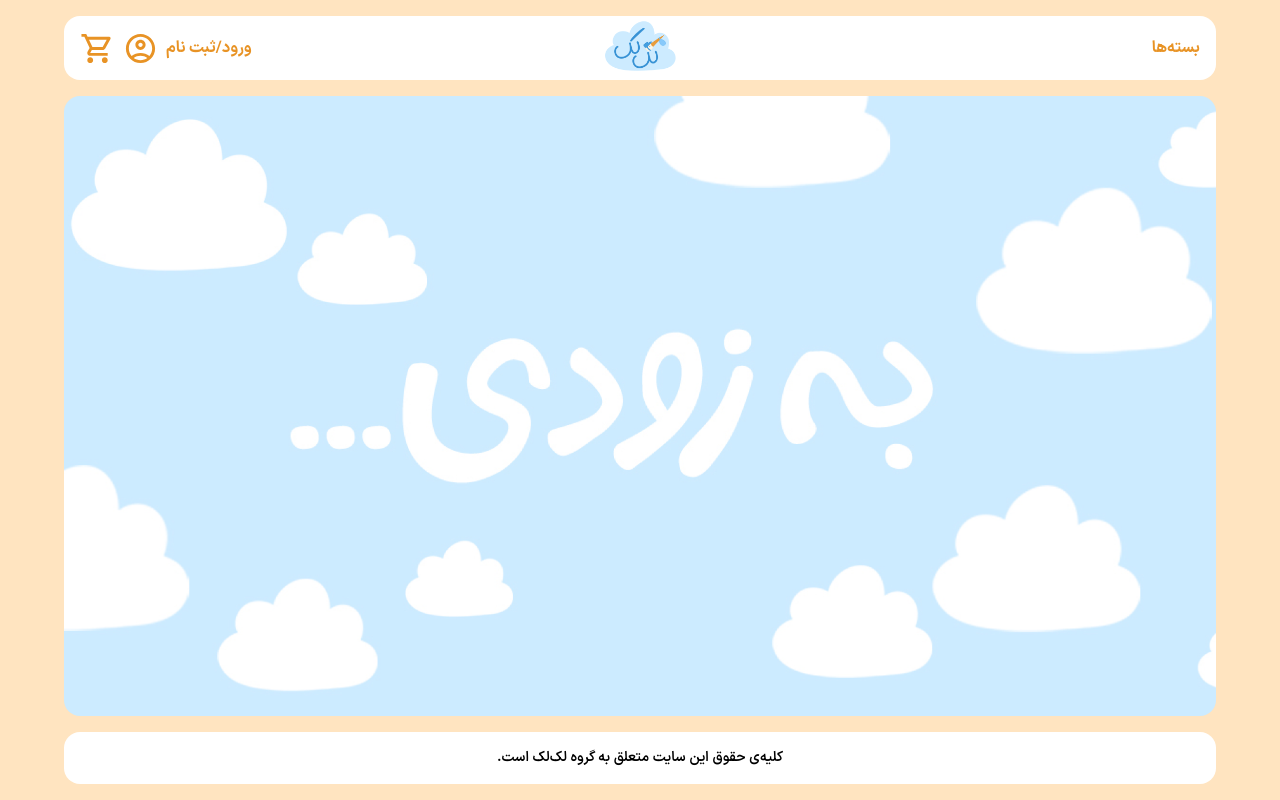
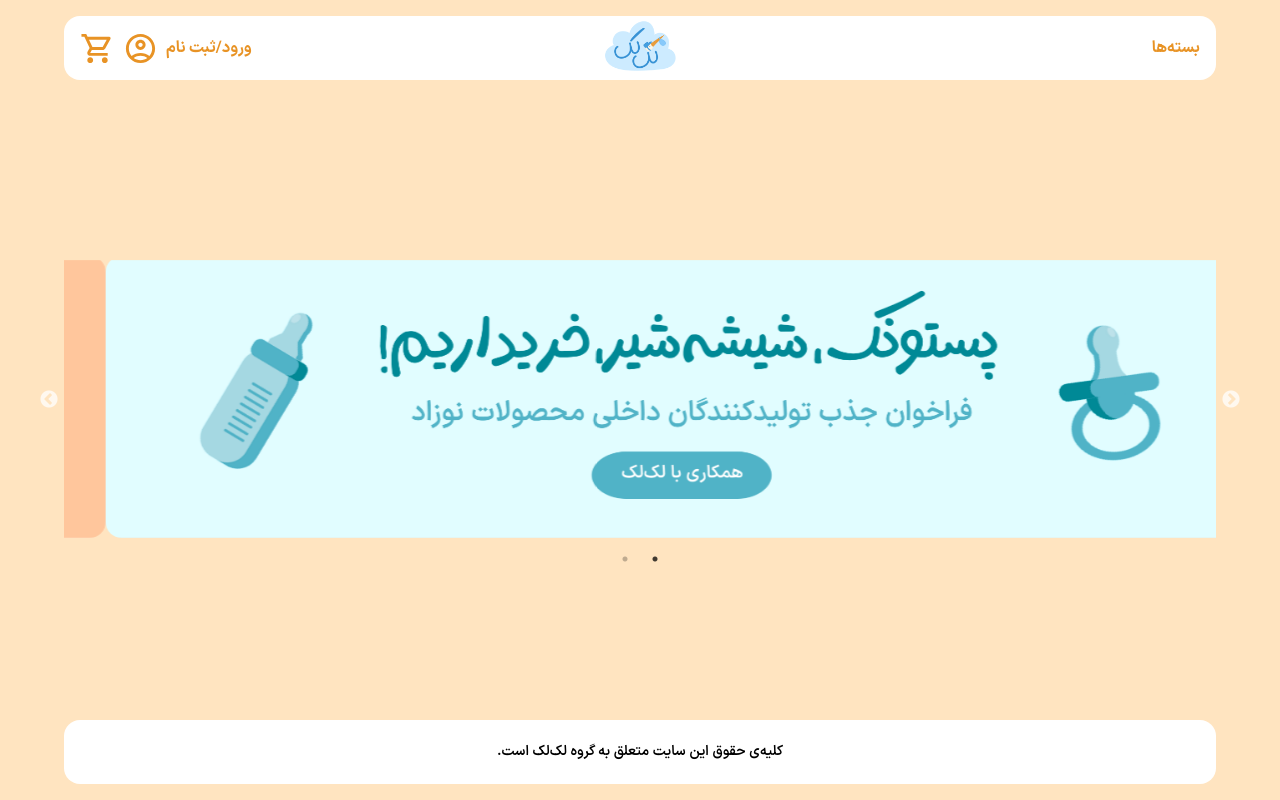
Before and after one commit to SAD-LakLak/Frontend-Supplier, a React (Vite) app: page / in a window 1280 px wide. Built offline with nearby package versions, Linux system fonts and the light colour scheme.

Commit message:
feat: add slider

```diff
--- a/package.json
+++ b/package.json
@@ -17,7 +17,9 @@
     "axios": "^1.7.9",
     "react": "^18.3.1",
     "react-dom": "^18.3.1",
-    "react-router-dom": "^7.1.1"
+    "react-router-dom": "^7.1.1",
+    "react-slick": "^0.30.3",
+    "slick-carousel": "^1.8.1"
   },
   "devDependencies": {
     "@eslint/js": "^9.17.0",
--- a/src/components/Home/Home.tsx
+++ b/src/components/Home/Home.tsx
@@ -1,18 +1,38 @@
 import React from "react";
 import Header from "./Header.tsx";
 import Footer from "./Footer.tsx";
+import Slider from "react-slick";
+import "slick-carousel/slick/slick.css";
+import "slick-carousel/slick/slick-theme.css";
+
+const settings = {
+    dots: true,
+    speed: 500,
+    slidesToShow: 1,
+    slidesToScroll: 1,
+    infinite: true,
+    autoplay: true,
+    autoplaySpeed: 5000,
+};
 
 function Home({children}: { children: React.ReactNode }) {
     return (
         <div className="flex flex-col px-16 py-4 gap-4 bg-primaryLight h-screen justify-between relative">
             <Header/>
 
-            {/* تصویر زمینه */}
-            <img
-                className="flex-grow h-full object-cover rounded-2xl"
-                src="/images/commingsoon.png"
-                alt="Coming Soon"
-            />
+            {/* Banners */}
+            <Slider {...settings}>
+                <div>
+                <img className="flex-grow h-full object-cover rounded-2xl"
+                src="/images/banner1.png"
+                alt="Banner 1"/>
+                </div>
+                <div>
+                <img className="flex-grow h-full object-cover rounded-2xl"
+                src="/images/banner2.png"
+                alt="Banner 2"/>
+                </div>
+            </Slider>
 
             {/* محتوا وسط صفحه */}
             <div className="absolute inset-0 mt-24 mb-20 mx-16 flex justify-center items-center z-10">
```
Also changed, not shown: tsconfig.json (deleted, +0 -15 lines), public/images/banner1.png (added), public/images/banner2.png (added).
